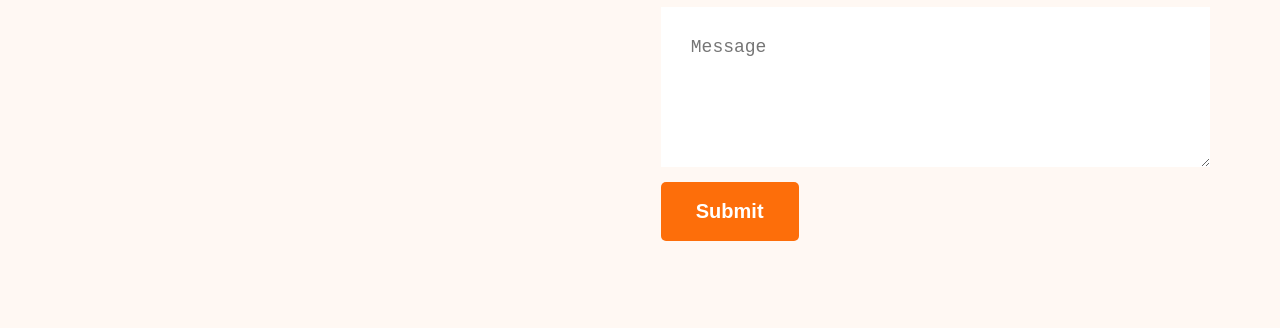
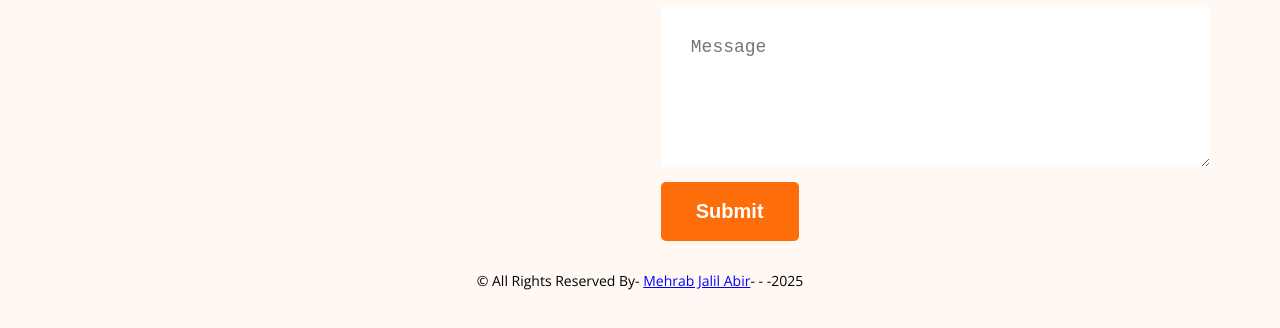
Before and after one commit to mehrab-abir/basic-portfolio, a plain HTML site: page index.html in a window 1280 px wide. Shown: the part 3509-3837 px from the top of the page. Drawn offline with nearby package versions, Linux system fonts and the light colour scheme.

Commit message:
Finishing

```diff
--- a/index.html
+++ b/index.html
@@ -174,7 +174,9 @@
             </div>
         </div>
 
-
+        <div class="copyright">
+            <span class="drak-3"> &copy; All Rights Reserved By- <a href="https://www.linkedin.com/in/mehrababir/" target="_blank">Mehrab Jalil Abir</a>- - -2025</span>
+        </div>
 
     </footer>
 
--- a/style.css
+++ b/style.css
@@ -230,3 +230,13 @@ main{
     margin-bottom: 10px;
     font-size: 18px;
 }
+
+.footer .copyright{
+    margin-top: 30px;
+    text-align: center;
+    font-size: 14px;
+}
+.footer .copyright a{
+    color: blue;
+    cursor:pointer;
+}
```
